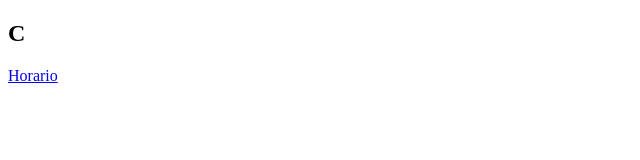
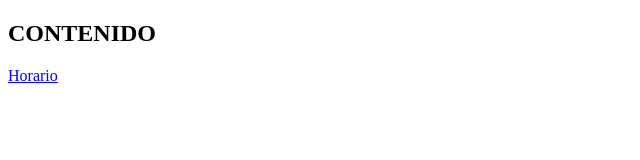
Before and after one commit to ramon0329/ramon0329.github.io, a plain HTML site: page index.html in a window 1280 px wide. Shown: the whole page, without its empty margins (0-640 px from the left). Drawn offline with Linux system fonts and the light colour scheme.

Commit message:
Update index.html

```diff
--- a/index.html
+++ b/index.html
@@ -10,7 +10,7 @@
     <header></header>
     <main>
         <article>
-            <h1>C</h1>
+            <h1>CONTENIDO</h1>
             <a href="https://ramon0329.github.io/Horario">Horario</a><br>
         </article>
     </main>
```
